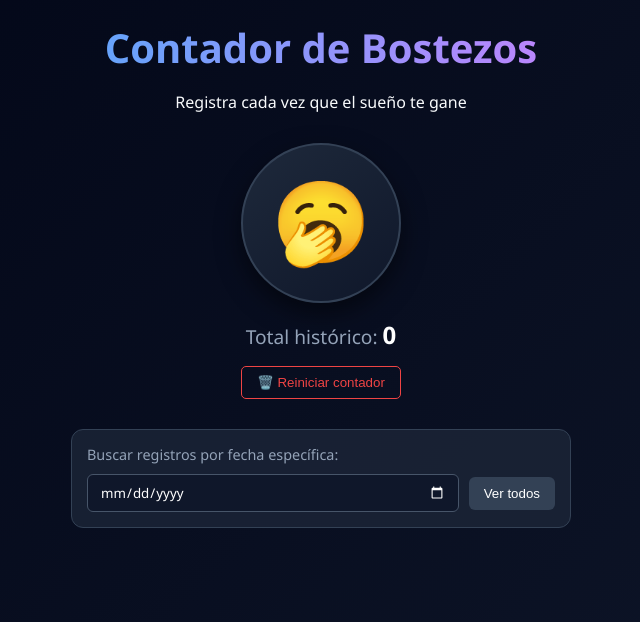
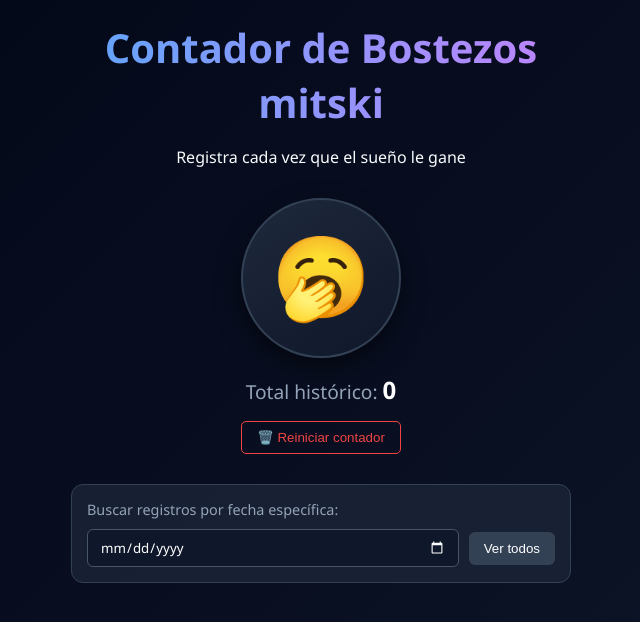
Before and after one commit to sitriof/proyecto-bostezos, a website: page public/index.html in a window 1280 px wide. Shown: the whole page, without its empty margins (319-959 px from the left). Drawn offline with Linux system fonts and the light colour scheme; no server answers.

Commit message:
Update index.html

```diff
--- a/public/index.html
+++ b/public/index.html
@@ -207,8 +207,8 @@
 
     <div class="container">
         <header>
-            <h1>Contador de Bostezos</h1>
-            <p>Registra cada vez que el sueño te gane</p>
+            <h1>Contador de Bostezos  mitski</h1>
+            <p>Registra cada vez que el sueño le gane</p>
         </header>
 
         <div class="button-container">
```
